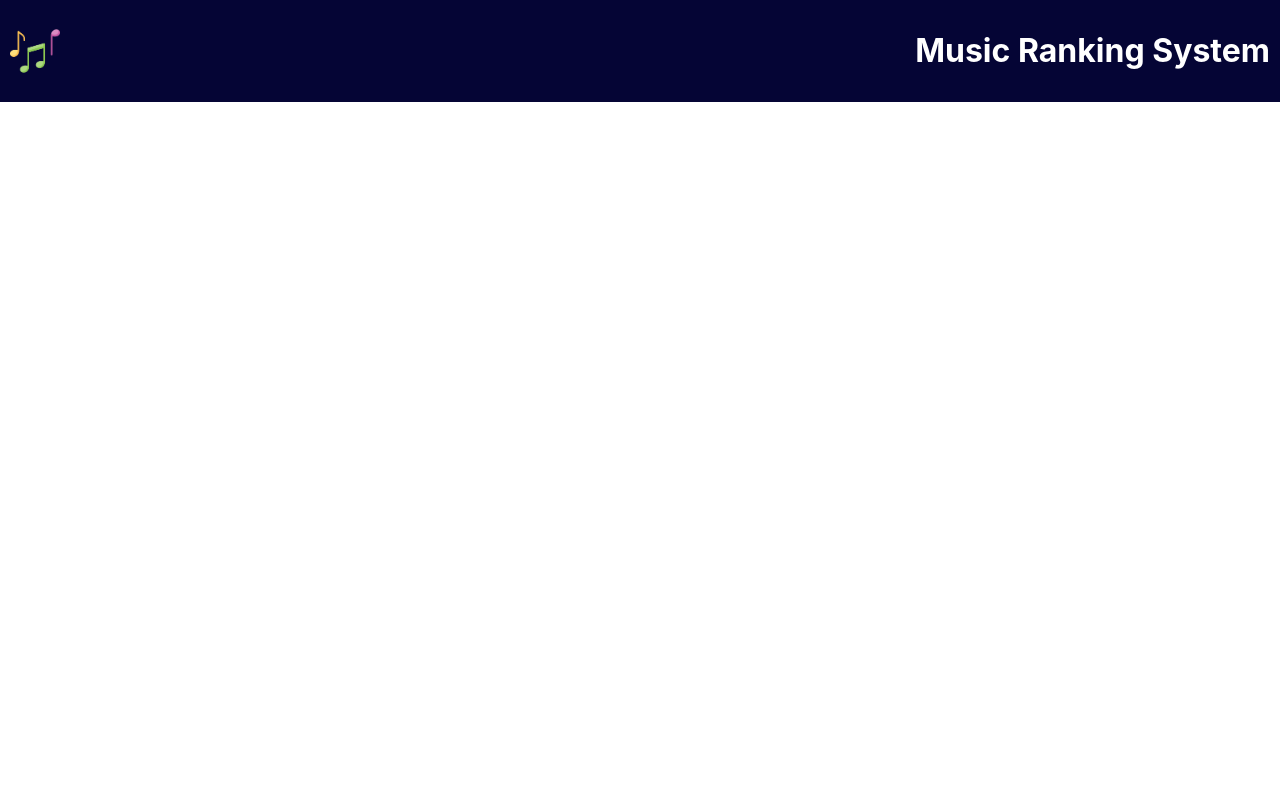
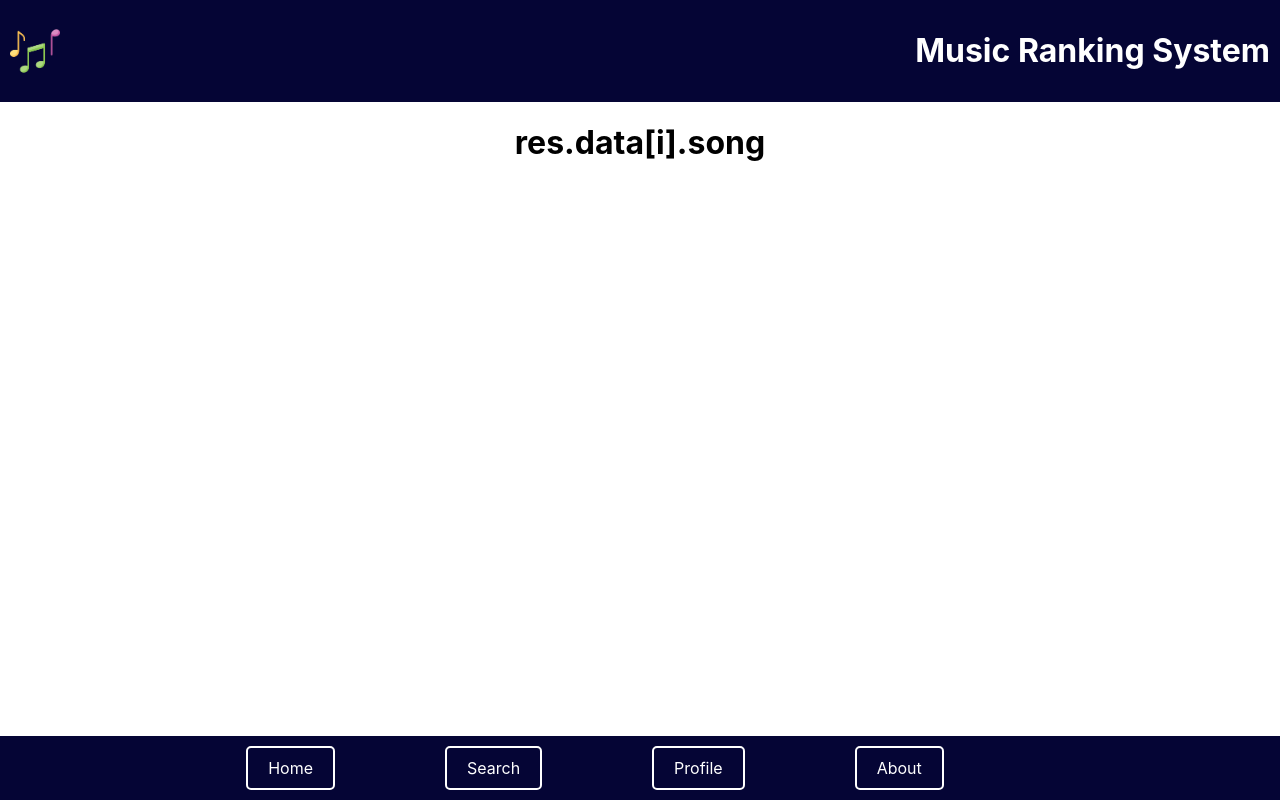
Before and after one commit to agiledev-students-fall2023/4-final-project-music-ranking-system, a React (Create React App) app in the folder front-end/: page /post in a window 1280 px wide. Built offline with nearby package versions, Linux system fonts and the light colour scheme.

Commit message:
made css changes to nav and removed listing

```diff
--- a/front-end/src/components/App.js
+++ b/front-end/src/components/App.js
@@ -7,6 +7,7 @@ import HomepageFeed from "./HomepageFeed";
 import LogIn from "./LogIn";
 import SignUp from "./SignUp";
 import Nav from "./Nav";
+import Post from "./Post";
 
 function App() {
   return (
@@ -18,9 +19,10 @@ function App() {
           <Route path="/about" element={<About />} />
           <Route path="/login" element={<LogIn />} />
           <Route path="/signup" element={<SignUp />} />;
+          <Route path="/post" element={<Post />} />;
         </Routes>
+        <Nav />
       </Router>
-      {/* <Nav /> */}
     </div>
   );
 }
--- a/front-end/src/components/Nav.js
+++ b/front-end/src/components/Nav.js
@@ -1,25 +1,26 @@
-import React from 'react';
-import { Link } from 'react-router-dom';
+import React from "react";
+import { Link } from "react-router-dom";
+import "../css/Nav.css";
 
 function Nav() {
-    return (
-        <nav className="Nav">
-            <ul className="nav-links">
-                <li className="nav-item">
-                    <Link to="/">Home</Link>
-                </li>
-                <li className="nav-item">
-                    <Link to="/search">Search</Link>
-                </li>
-                <li className="nav-item">
-                    <Link to="/profile-review">Profile</Link>
-                </li>
-                <li className="nav-item">
-                    <Link to="/about">About</Link>
-                </li>
-            </ul>
-        </nav>
-    );
-  }
+  return (
+    <div>
+      <nav className="nav">
+        <Link className="nav-link" to="/">
+          Home
+        </Link>
+        <Link className="nav-link" to="/search">
+          Search
+        </Link>
+        <Link className="nav-link" to="/profile-review">
+          Profile
+        </Link>
+        <Link className="nav-link" to="/about">
+          About
+        </Link>
+      </nav>
+    </div>
+  );
+}
 
 export default Nav;
--- /dev/null
+++ b/front-end/src/components/Post.js
@@ -0,0 +1,14 @@
+import React from 'react';
+import '../css/Post.css';
+import { Link } from 'react-router-dom';
+import axios from 'axios';
+
+function Post( {postInfo} ) {
+  return (
+    <div className="Post">
+      <h1>res.data[i].song</h1>
+    </div>
+  );
+}
+
+export default Post;
--- /dev/null
+++ b/front-end/src/css/Nav.css
@@ -0,0 +1,22 @@
+.nav{
+    display: flex;
+    align-items: center;
+    justify-content: center;
+    background-color: rgb(5, 5, 53);
+    position: fixed;
+    bottom: 0;
+    width: 100%;
+}
+.nav-link{
+    text-decoration: none;
+    color: #fff;
+    padding: 10px 20px;
+    margin: 10px 10px;
+    border: 2px solid #fff;
+    border-radius: 5px;
+    margin-right: 100px;
+}
+.nav-link:hover{
+    background-color: #fff;
+    color: #333;
+}
```
Also changed, not shown: front-end/src/css/Post.css (added).
